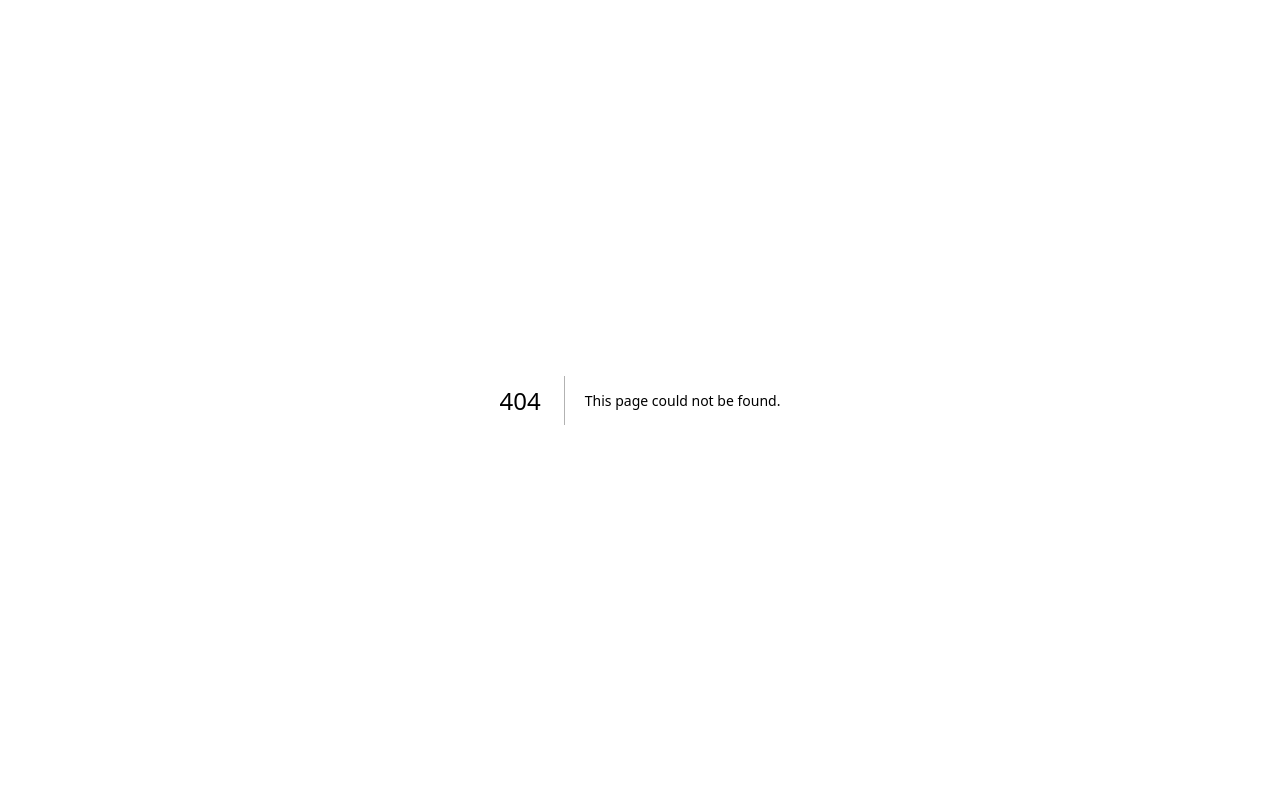
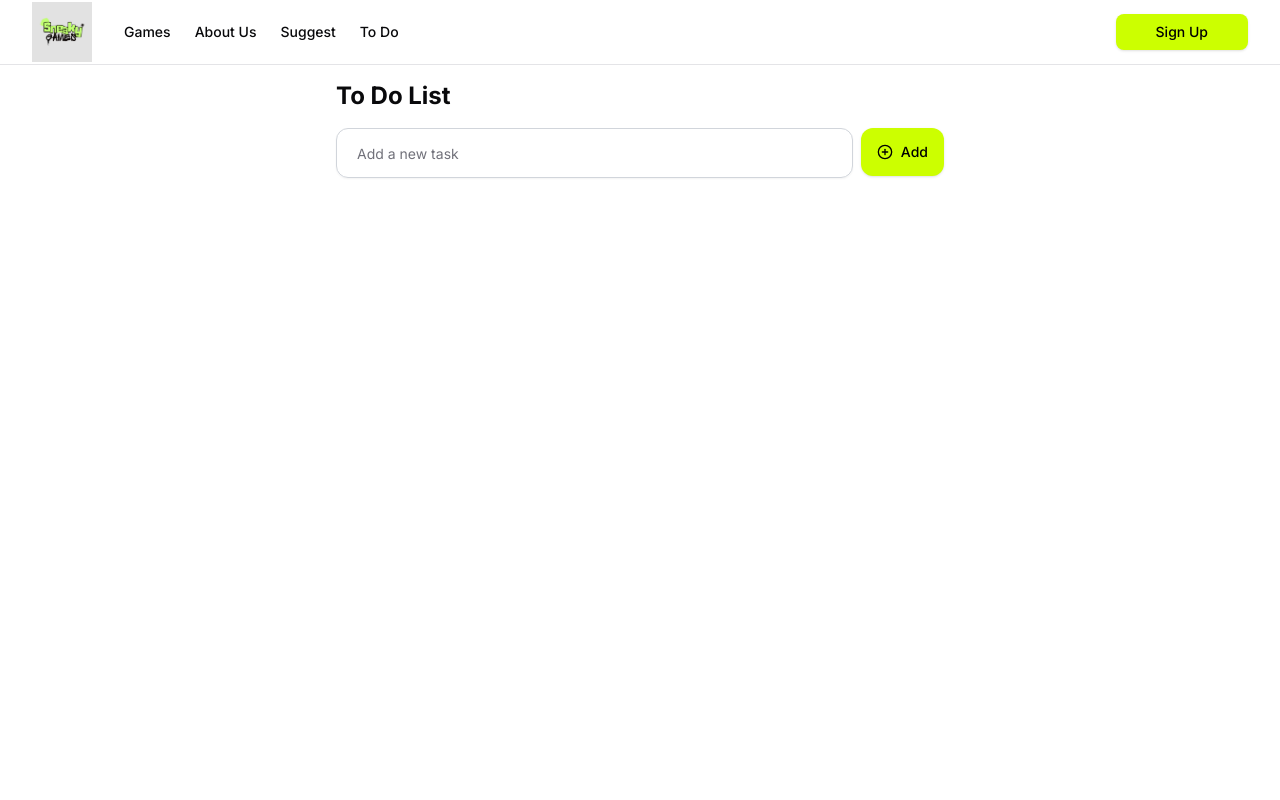
Before and after one commit to codify4/sneaky-games, a Next.js app: page /todo in a window 1280 px wide. Before the commit this address had no page. Shown: the top 800 px of the page. Built offline with nearby package versions, Linux system fonts and the light colour scheme.

Commit message:
added: todo list

```diff
--- /dev/null
+++ b/app/todo/page.tsx
@@ -0,0 +1,67 @@
+"use client"
+
+import { Nav } from "@/components/nav"
+import { Button } from "@/components/ui/button"
+import { Card } from "@/components/ui/card"
+import { Input } from "@/components/ui/input"
+import { CirclePlus, Trash2 } from "lucide-react"
+import { useState } from "react"
+
+const TodoPage = () => {
+    const [todos, setTodos] = useState<String[]>([]);
+    const [input, setInput] = useState('');
+
+    const addTodo = (e: any) => {
+        e.preventDefault();
+        if (input.trim() === '') return;
+        setTodos([...todos, input]);
+        setInput('');
+    };
+
+    const removeTodo = (index: number) => {
+        const newTodos = todos.filter((_, i) => i !== index);
+        setTodos(newTodos);
+    };
+
+    return (
+        <>
+            <Nav />
+            <div className="container h-svh mx-auto max-w-2xl mt-20">
+                <h1 className="text-2xl font-bold mb-4">To Do List</h1>
+                <form className="flex mb-4">
+                    <Input
+                        type="text"
+                        value={input}
+                        onChange={(e) => setInput(e.target.value)}
+                        placeholder="Add a new task"
+                        className="border border-gray-300 rounded-xl mr-2 p-5 py-6"
+                    />
+                    <Button
+                        type="submit"
+                        variant="default"
+                        onClick={(e) => addTodo(e)}
+                        className="bg-neon hover:bg-neon/80 text-black rounded-xl px-4 py-6"
+                    >
+                        <CirclePlus size={24} color="black" />
+                        Add
+                    </Button>
+                </form>
+                <ul className="flex flex-col items-center justify-center w-full list-disc gap-2">
+                    {todos.map((todo, index) => (
+                        <Card className="w-full flex-1" key={index}>
+                            <li className="flex items-center justify-between px-5 py-2">
+                                <span>{todo}</span>
+                                <Button variant="destructive" className="text-red-500 rounded-lg" onClick={() => removeTodo(index)}>
+                                    <Trash2 size={24} color="white"/>
+                                </Button>
+                            </li>
+                        </Card>
+                    ))}
+
+                </ul>
+            </div>
+        </>
+    )
+}
+
+export default TodoPage
--- a/components/nav.tsx
+++ b/components/nav.tsx
@@ -41,6 +41,9 @@ export function Nav() {
             <Link href="/suggestions" className="text-sm font-medium">
               Suggest
             </Link>
+            <Link href="/todo" className="text-sm font-medium">
+              To Do
+            </Link>
           </ul>
           <div className="flex items-center space-x-4 ml-3">
             <Link href="/signin">
--- a/components/ui/input.tsx
+++ b/components/ui/input.tsx
@@ -8,7 +8,7 @@ const Input = React.forwardRef<HTMLInputElement, React.ComponentProps<"input">>(
       <input
         type={type}
         className={cn(
-          "flex h-9 w-full rounded-md border border-input bg-transparent px-3 py-1 text-base shadow-sm transition-colors file:border-0 file:bg-transparent file:text-sm file:font-medium file:text-foreground placeholder:text-muted-foreground focus-visible:outline-none focus-visible:ring-1 focus-visible:ring-ring disabled:cursor-not-allowed disabled:opacity-50 md:text-sm",
+          "flex h-9 w-full rounded-md border border-input bg-transparent px-3 py-2 text-base shadow-sm transition-colors file:border-0 file:bg-transparent file:text-sm file:font-medium file:text-foreground placeholder:text-muted-foreground focus-visible:outline-none focus-visible:ring-1 focus-visible:ring-ring disabled:cursor-not-allowed disabled:opacity-50 md:text-sm",
           className
         )}
         ref={ref}
```
